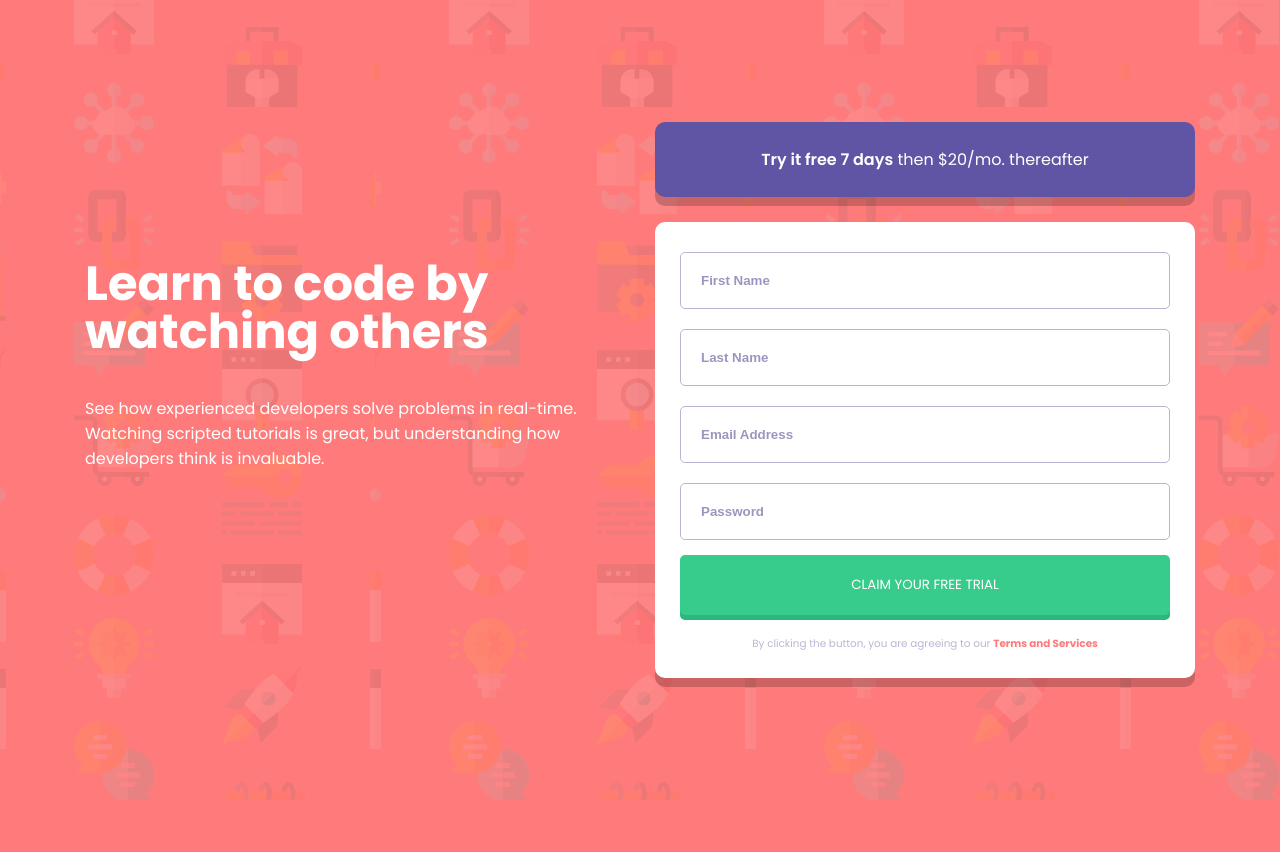
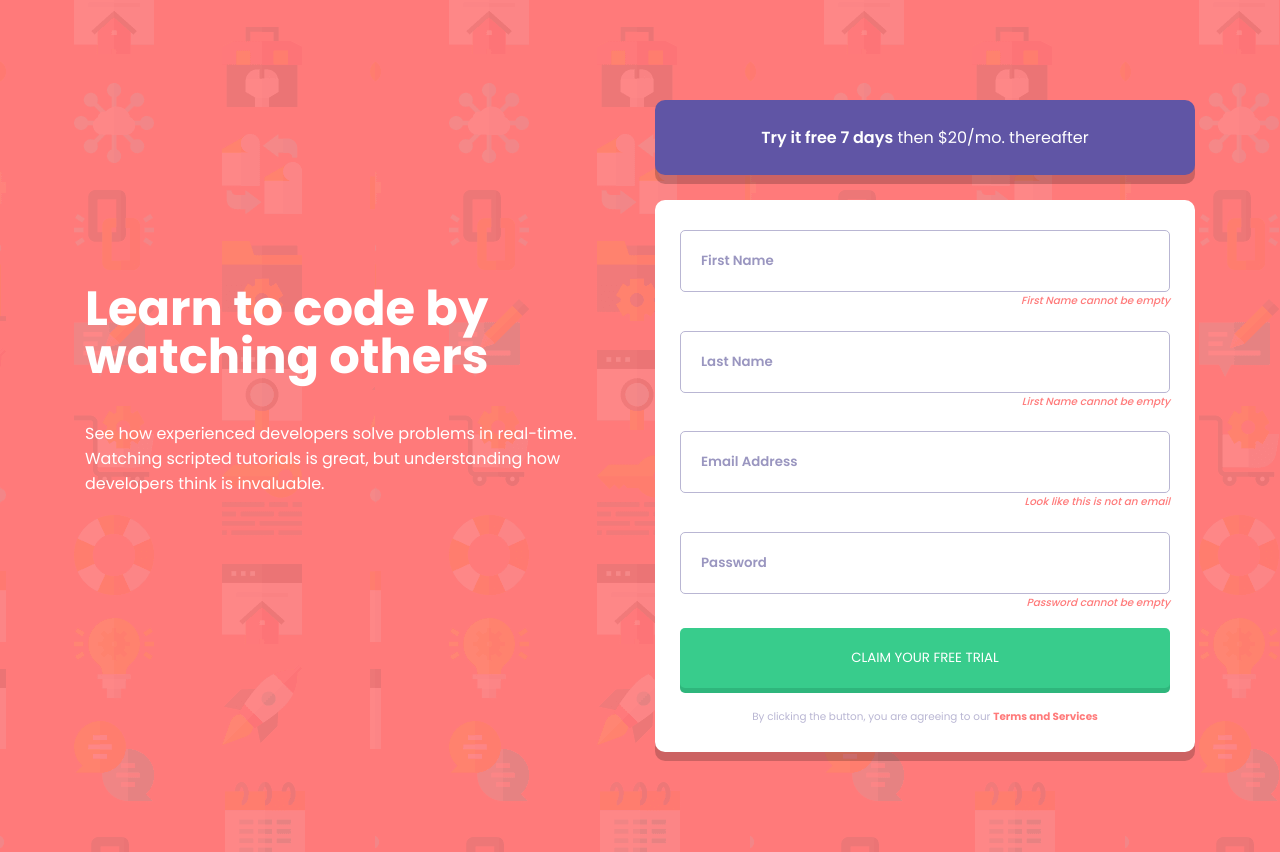
Before and after one commit to edo979/intro-component-with-signup-form-master, a plain HTML site: page index.html in a window 1280 px wide. Before the commit the page ends 800 px from the top, so only its background shows below. Drawn offline with Linux system fonts and the light colour scheme.

Commit message:
change html structure for validation error messages

```diff
--- a/index.html
+++ b/index.html
@@ -30,10 +30,22 @@
           <p><strong>Try it free 7 days</strong> then $20/mo. thereafter</p>
         </div>
         <form>
-          <input type="text" placeholder="First Name" />
-          <input type="text" placeholder="Last Name" />
-          <input type="text" placeholder="Email Address" />
-          <input type="password" placeholder="Password" />
+          <div class="input-group">
+            <input type="text" placeholder="First Name" />
+            <p class="error-text">First Name cannot be empty</p>
+          </div>
+          <div class="input-group">
+            <input type="text" placeholder="Last Name" />
+            <p class="error-text">Lirst Name cannot be empty</p>
+          </div>
+          <div class="input-group">
+            <input type="text" placeholder="Email Address" />
+            <p class="error-text">Look like this is not an email</p>
+          </div>
+          <div class="input-group">
+            <input type="password" placeholder="Password" />
+            <p class="error-text">Password cannot be empty</p>
+          </div>
           <button class="btn">Claim your free trial</button>
           <p>
             By clicking the button, you are agreeing to our
--- a/scss/style.scss
+++ b/scss/style.scss
@@ -79,15 +79,32 @@ main {
     .btn {
       border-radius: 5px;
     }
-    input {
-      padding: 20px;
+    .input-group {
+      position: relative;
       margin: 5px 0 15px;
-      border: 1px solid $Grayish-Blue;
+      input {
+        width: 100%;
+        padding: 20px;
 
-      &::placeholder {
-        color: darken($color: $Grayish-Blue, $amount: 10%);
-        font-weight: 700;
+        border: 1px solid $Grayish-Blue;
+        font-family: inherit;
+        color: $Dark-Blue;
         font-weight: 600;
+
+        &:focus {
+          outline: 1px solid $Blue;
+        }
+        &::placeholder {
+          color: darken($color: $Grayish-Blue, $amount: 10%);
+          font-weight: 600;
+        }
+      }
+      .error-text {
+        padding: 0;
+        text-align: right;
+        font-style: italic;
+        font-weight: 500;
+        color: $Red;
       }
     }
     .btn {
```
Also changed, not shown: css/style.css.
